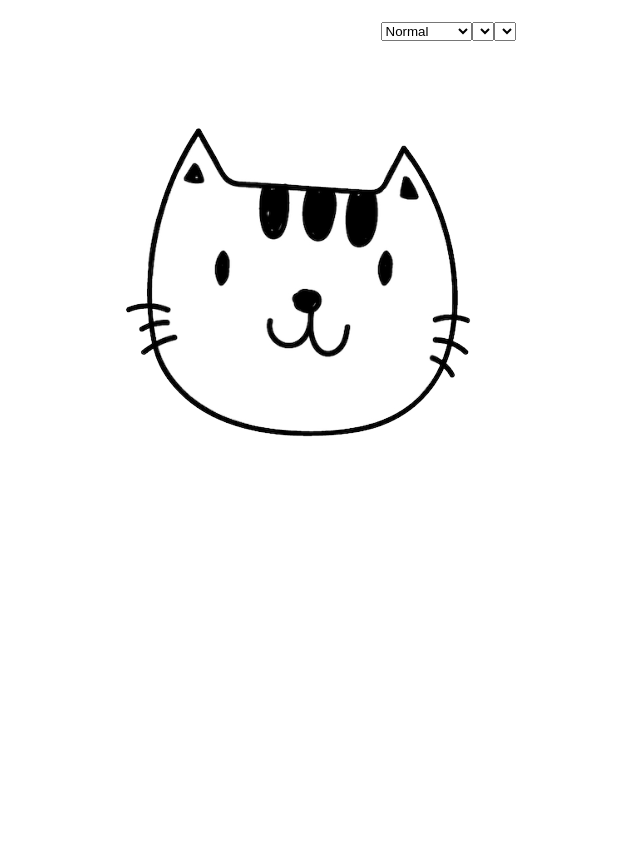
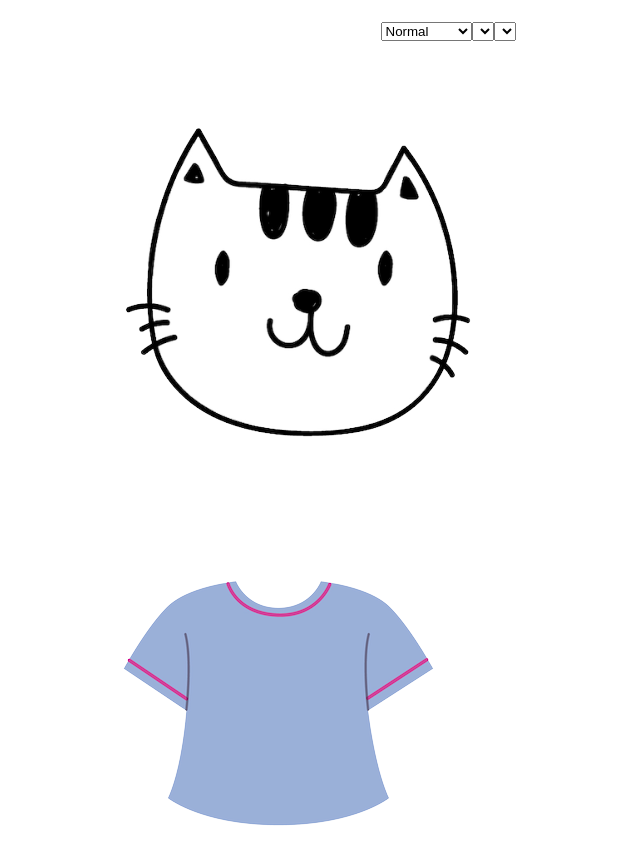
Before and after one commit to Olivia-Pasion/character-designer-react, a React (Create React App) app: page / in a window 1280 px wide. Shown: the top 864 px of the page, without its empty margins (202-842 px from the left). Before the commit the page ends 820 px from the top, so only its background shows below. Built offline with nearby package versions, Linux system fonts and the light colour scheme.

Commit message:
middle state added to Main.js, Control.js, and Character.js - middle successfully displays

```diff
--- a/src/components/Character/Character.js
+++ b/src/components/Character/Character.js
@@ -1,11 +1,12 @@
 import React from 'react';
 import './Character.css';
 
-export default function Character({ head }) {
+export default function Character({ head, middle }) {
   return (
     <div>
       <div className="character">
         <img className="bg head" src={`${process.env.PUBLIC_URL}/assets/Head/${head}-head.png` } />
+        <img className="bg middle" src={`${process.env.PUBLIC_URL}/assets/Middle/${middle}-middle.png`} />
       </div>
     </div>
   );
--- a/src/components/Controls/Control.js
+++ b/src/components/Controls/Control.js
@@ -2,23 +2,24 @@ import React from 'react';
 import './Control.css';
 
 
-export default function Control({ head, setHead }) {
+export default function Control({ head, setHead, middle, setMiddle }) {
   return (
     <div className="control">
       <div className="form-control">
         <select className="head" value={head}
           onChange={(e) => {
             setHead(e.target.value);
-            // setHeadCount(headCount++);
           }}>
-          <option defaultChecked value="normal">Normal</option>
+          <option value="normal">Normal</option>
           <option value="hat">Hat</option>
           <option value="sunglasses">Sunglasses</option>
         </select>
-        <select className="middle">
-          <option></option>
-          <option></option>
-          <option></option>
+        <select className="middle" value={middle} onChange={(e) => {
+          setMiddle(e.target.value);
+        }}>
+          <option defaultChecked value="tshirt"></option>
+          <option value="sweater"></option>
+          <option value="tank"></option>
         </select>
         <select className="bottom">
           <option></option>
--- a/src/components/Main/Main.js
+++ b/src/components/Main/Main.js
@@ -2,22 +2,23 @@ import React from 'react';
 import { useState } from 'react';
 import Control from '../Controls/Control.js';
 import Character from '../Character/Character.js';
-// import Stat from '../Stats/Stat.js';
 import './Main.css';
 
 export default function Main() {
   const [head, setHead] = useState('normal');
-  const [setHeadCount, headCount] = useState(0);
+  const [middle, setMiddle] = useState('tshirt');
   return (
     <div className="main">
       <Control
         head={head}
         setHead={setHead}
-        setHeadCount={setHeadCount}
-        headCount={headCount}
+        middle={middle}
+        setMiddle={setMiddle}
       />
-      <Character className="character" head={head} />
-      {/* <Stat headCount={headCount} /> */}
+      <Character className="character"
+        head={head}
+        middle={middle}
+      />
     </div>
   );
 }
```
